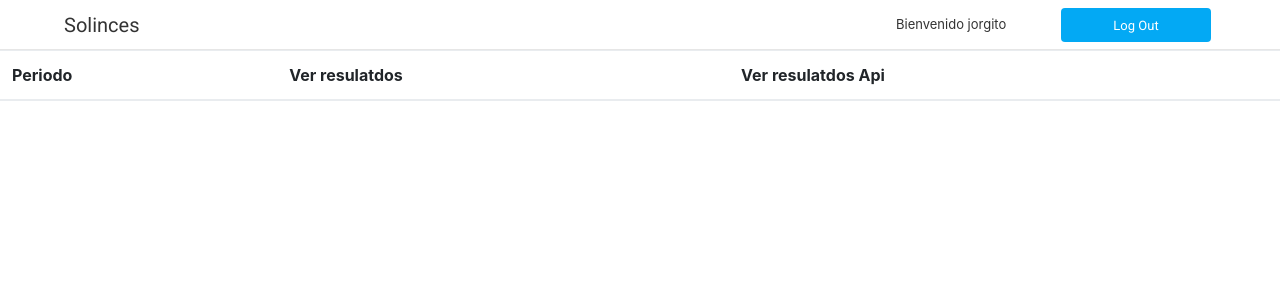
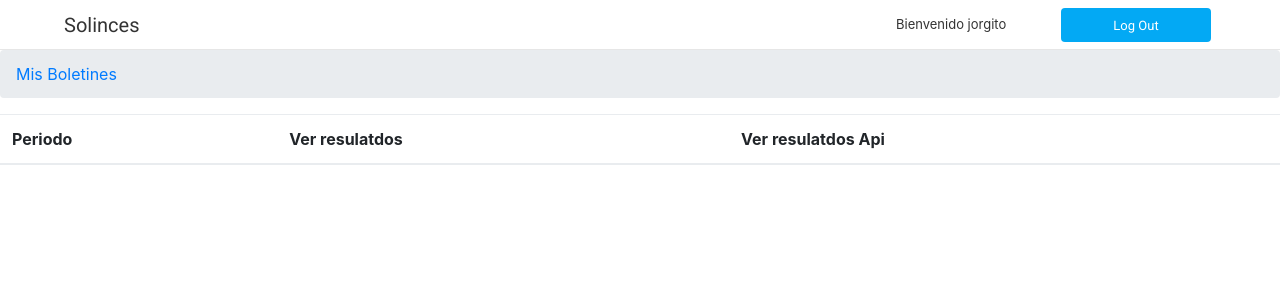
Before and after one commit to JorgitoR/Boletin-de-Notas-Django---Python, a Django app: page /ListaPeriodo/ in a window 1280 px wide. Shown: the top 300 px of the page. Run offline with Django 3.2, Linux system fonts and the light colour scheme; a user stored in the database is signed in; data comes from the database, SQL or seed files in the repository; both versions use the stored data as it was after the commit; lists and menus that the app fills with data are empty; some libraries are stand-ins or nearby versions.

Commit message:
Boletin de notas

```diff
--- a/Dashboard/api/urls.py
+++ b/Dashboard/api/urls.py
@@ -1,6 +1,6 @@
 from django.urls import path
 
-from .views import DatosJsonViewSet, Login, PeriodoDetail
+from .views import DatosJsonViewSet, Login, PeriodoDetail, Logout
 
 urlpatterns = [
 
@@ -8,5 +8,6 @@ urlpatterns = [
 	path('json/', DatosJsonViewSet.as_view()),
 	path('json/<int:pk>/', DatosJsonViewSet.as_view()),
 	path('periodo/<int:pk>/', PeriodoDetail.as_view()),
+	path('logout/', Logout.as_view()),
 
 ]
--- a/template/estudiante/periodos.html
+++ b/template/estudiante/periodos.html
@@ -1,6 +1,18 @@
 {% extends 'base.html' %}
 
 {% block contenido %}
+
+
+
+<nav arial-label="breadcrumb">
+	<ol class="breadcrumb">
+		<li class="breadcrumb-item active">
+			<a href="{% url 'ListaPeriodo' %}">
+				Mis Boletines
+			</a>
+		</li>
+	</ol>
+</nav>
 
 <table class="table mb-0">
 	<thead>
```
Also changed, not shown: Dashboard/api/views.py (+9 -1 lines), db.sqlite3.
